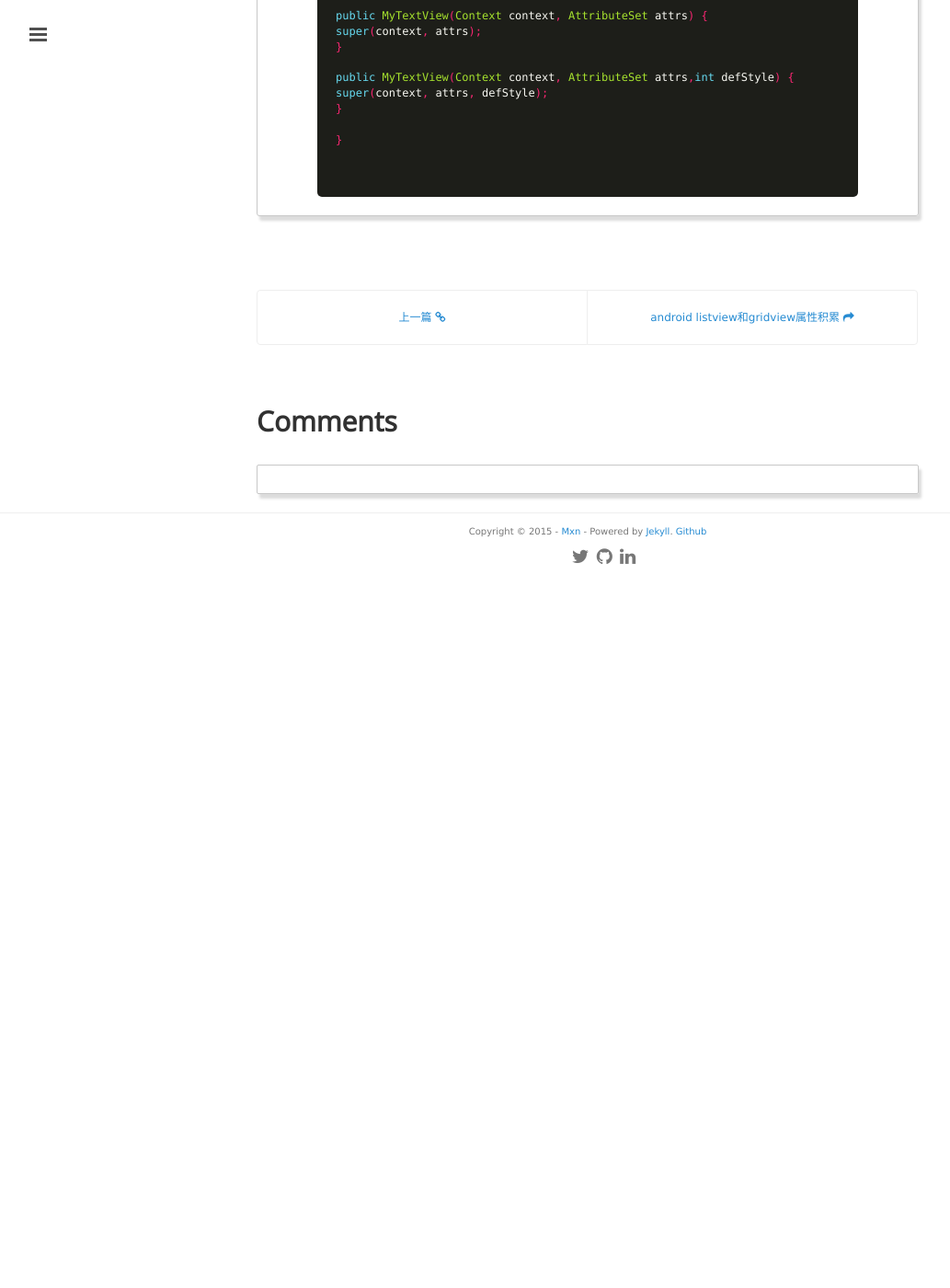
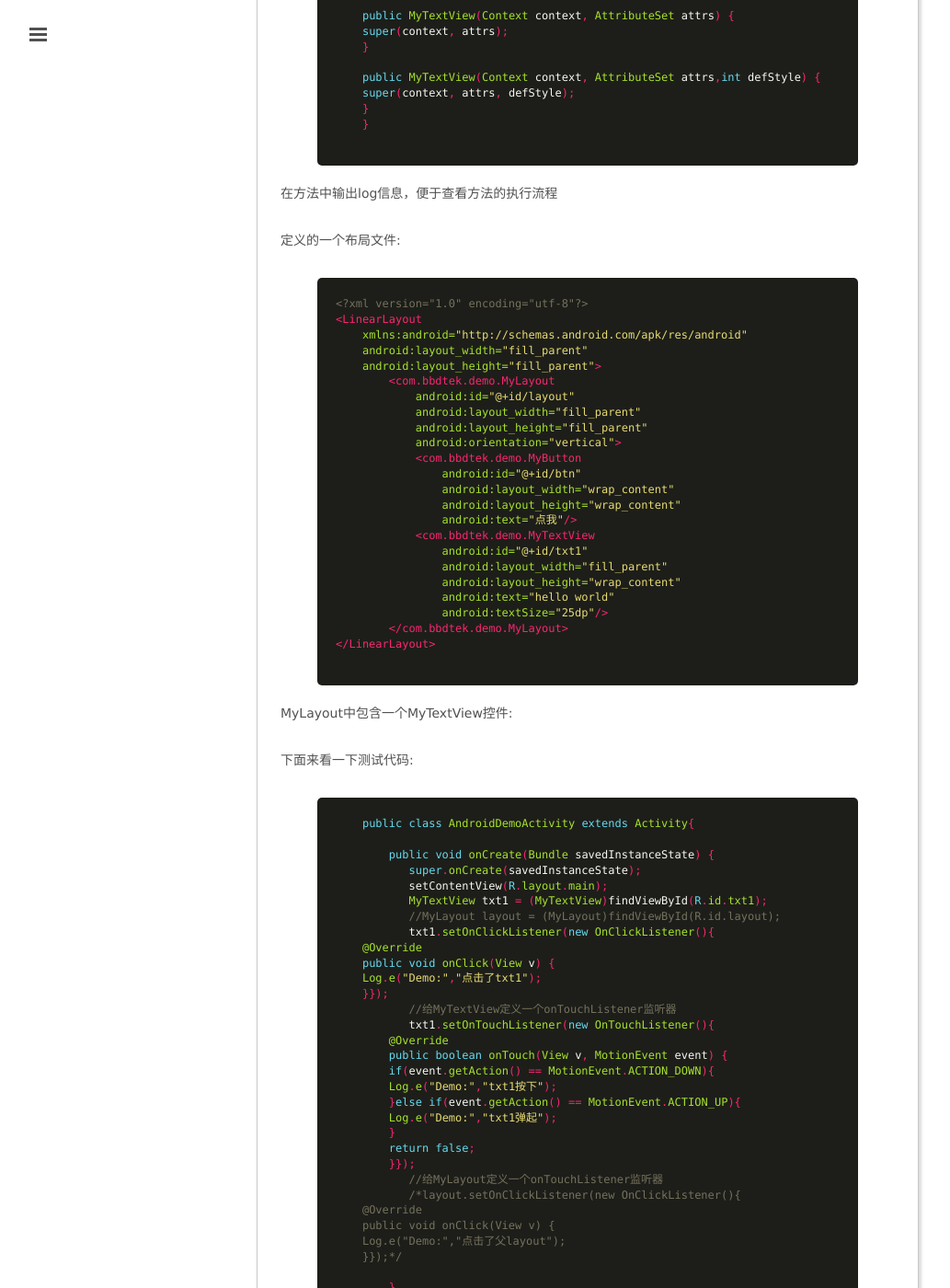
Before and after one commit to mxn21/mxn21.github.io, a Jekyll site: the page built from _posts/2015-6-28-onTouch方法与onClick冲突分析.md, in a window 1280 px wide and 1400 px high, scrolled down 1457 px. Shown: the whole window at 92% size, without its empty margins (1-1034 px from the left). Built offline with Jekyll 4.4.1, drawn with Linux system fonts in a browser that asks for light colours; Markdown is read by kramdown in place of the engine named in the settings; comment, search, counter and statistics services are not loaded; before the commit the page ends 2087 px from its top, so only the background shows below that.

Commit message:
21321312
12321312

```diff
--- a/_posts/2015-6-28-onTouch方法与onClick冲突分析.md
+++ b/_posts/2015-6-28-onTouch方法与onClick冲突分析.md
@@ -48,32 +48,101 @@
 原因很简单，就是TextView是一个View没有子View了，不需要拦截信息了)代码如下:
 
     {% highlight java  %}
-public class MyTextView extends TextView{
+    public class MyTextView extends TextView{
 
-@Override
-public boolean dispatchTouchEvent(MotionEvent ev) {
-Log.e("Demo:","子View的dispatchTouchEvent方法执行了");
-return super.dispatchTouchEvent(ev);
-}
+    @Override
+    public boolean dispatchTouchEvent(MotionEvent ev) {
+    Log.e("Demo:","子View的dispatchTouchEvent方法执行了");
+    return super.dispatchTouchEvent(ev);
+    }
 
-@Override
-public boolean onTouchEvent(MotionEvent event) {
-Log.e("Demo:","子View的onTouchEvent方法执行了");
-return super.onTouchEvent(event);
-}
+    @Override
+    public boolean onTouchEvent(MotionEvent event) {
+    Log.e("Demo:","子View的onTouchEvent方法执行了");
+    return super.onTouchEvent(event);
+    }
 
-public MyTextView(Context context) {
-super(context);
-}
+    public MyTextView(Context context) {
+    super(context);
+    }
 
-public MyTextView(Context context, AttributeSet attrs) {
-super(context, attrs);
-}
+    public MyTextView(Context context, AttributeSet attrs) {
+    super(context, attrs);
+    }
 
-public MyTextView(Context context, AttributeSet attrs,int defStyle) {
-super(context, attrs, defStyle);
-}
+    public MyTextView(Context context, AttributeSet attrs,int defStyle) {
+    super(context, attrs, defStyle);
+    }
+    }
+        {% endhighlight %}
 
-}
+在方法中输出log信息，便于查看方法的执行流程
 
-        {% endhighlight %}
+<!-- more -->
+
+定义的一个布局文件:
+
+    {% highlight xml  %}
+<?xml version="1.0" encoding="utf-8"?>
+<LinearLayout
+    xmlns:android="http://schemas.android.com/apk/res/android"
+    android:layout_width="fill_parent"
+    android:layout_height="fill_parent">
+        <com.bbdtek.demo.MyLayout
+            android:id="@+id/layout"
+            android:layout_width="fill_parent"
+            android:layout_height="fill_parent"
+            android:orientation="vertical">
+            <com.bbdtek.demo.MyButton
+                android:id="@+id/btn"
+                android:layout_width="wrap_content"
+                android:layout_height="wrap_content"
+                android:text="点我"/>
+            <com.bbdtek.demo.MyTextView
+                android:id="@+id/txt1"
+                android:layout_width="fill_parent"
+                android:layout_height="wrap_content"
+                android:text="hello world"
+                android:textSize="25dp"/>
+        </com.bbdtek.demo.MyLayout>
+</LinearLayout>
+            {% endhighlight %}
+
+MyLayout中包含一个MyTextView控件:
+
+下面来看一下测试代码:
+
+    {% highlight java  %}
+    public class AndroidDemoActivity extends Activity{
+
+        public void onCreate(Bundle savedInstanceState) {
+           super.onCreate(savedInstanceState);
+           setContentView(R.layout.main);
+           MyTextView txt1 = (MyTextView)findViewById(R.id.txt1);
+           //MyLayout layout = (MyLayout)findViewById(R.id.layout);
+           txt1.setOnClickListener(new OnClickListener(){
+    @Override
+    public void onClick(View v) {
+    Log.e("Demo:","点击了txt1");
+    }});
+           //给MyTextView定义一个onTouchListener监听器
+           txt1.setOnTouchListener(new OnTouchListener(){
+        @Override
+        public boolean onTouch(View v, MotionEvent event) {
+        if(event.getAction() == MotionEvent.ACTION_DOWN){
+        Log.e("Demo:","txt1按下");
+        }else if(event.getAction() == MotionEvent.ACTION_UP){
+        Log.e("Demo:","txt1弹起");
+        }
+        return false;
+        }});
+           //给MyLayout定义一个onTouchListener监听器
+           /*layout.setOnClickListener(new OnClickListener(){
+    @Override
+    public void onClick(View v) {
+    Log.e("Demo:","点击了父layout");
+    }});*/
+
+        }
+    }
+     {% endhighlight %}
```
